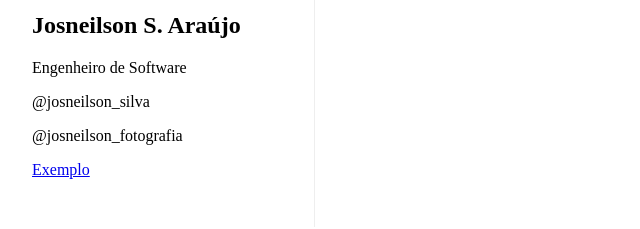
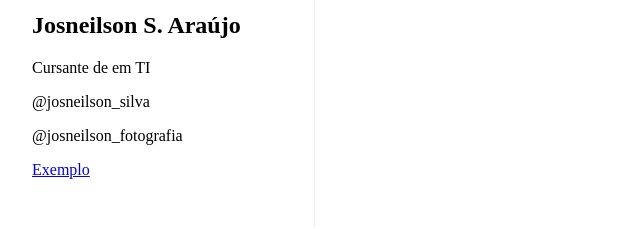
Before and after one commit to Josneilson/Josneilson.github.io, a plain HTML site: page index.html in a window 1280 px wide. Shown: the part 252-481 px from the top of the page, 8-648 px from the left. Drawn offline with Linux system fonts and the light colour scheme.

Commit message:
Update index.html

```diff
--- a/index.html
+++ b/index.html
@@ -14,7 +14,7 @@
         <section class="info">
             <img class="avatar" src="img/foto curriculo.jpg" alt="Foto Jesiel">
             <h1>Josneilson S. Araújo</h1>
-            <p>Engenheiro de Software</p>
+            <p>Cursante de em TI</p>
             <p>@josneilson_silva</p>
             <p>@josneilson_fotografia<p>
             <a href="/responsivo">Exemplo</a>
```
